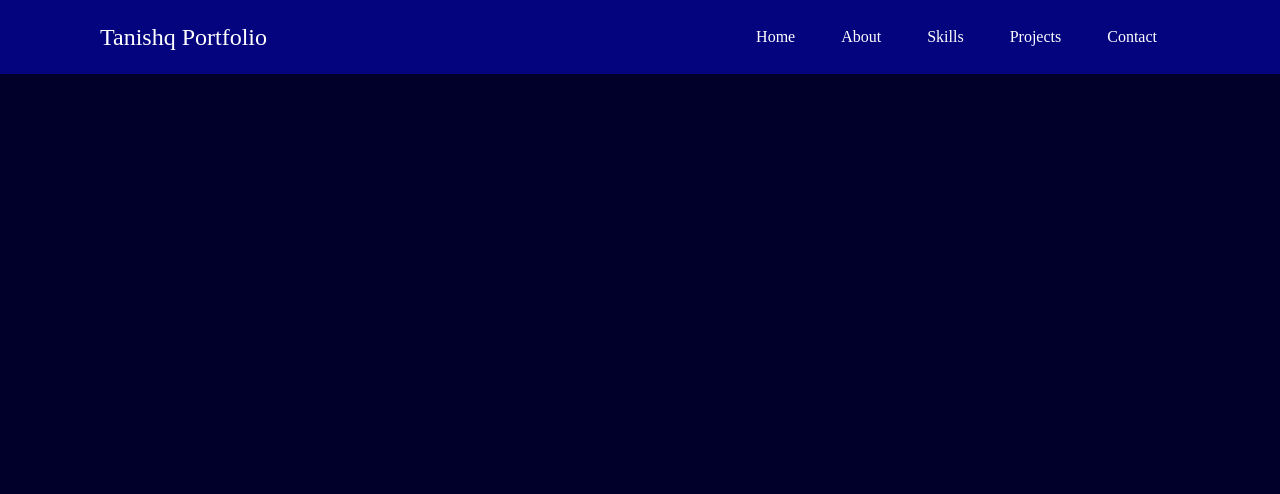
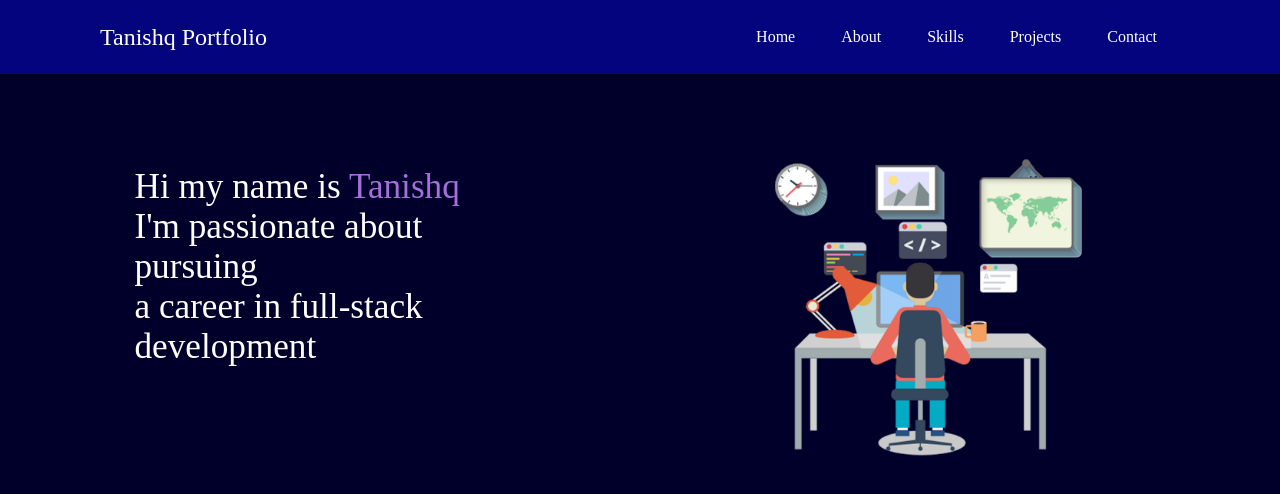
Before and after one commit to Tanishquppal220/Portfolio_website, a plain HTML site: page index.html in a window 1280 px wide. Drawn offline with Linux system fonts and the light colour scheme.

Commit message:
made left and right section and added styling

```diff
--- a/index.html
+++ b/index.html
@@ -5,6 +5,7 @@
     <meta name="viewport" content="width=device-width, initial-scale=1.0">
     <title>Tanishq's Portfolio Website</title>
     <style>
+        /* Universal styls */
         *{
             margin: 0;
             padding: 0;
@@ -13,6 +14,8 @@
             background-color: rgb(0, 0, 43);
             color: white;
         }
+
+        /* style.css */
         nav{
             display: flex;
             justify-content: space-between;
@@ -31,7 +34,26 @@
         .left{
             font-size: 1.5rem;
         }
-
+        .first{
+            display: flex;
+            justify-content: space-around;
+            margin: 80px 0px;
+        }
+        .first>div{
+            width: 30%;
+            /* background-color: red; */
+        }
+        .leftsection{
+            font-size: 2.2rem;
+            padding: 13px;
+        }
+        .rightsection img{
+            width: 80%;
+        }
+        /* Utillity styles */
+        .purple{
+            color: rgb(166, 112, 218);
+        }
     </style>
 </head>
 <body>
@@ -49,9 +71,15 @@
         </nav>
     </header>
     <main>
-        <section>
-            <div class="leftsection"></div>
-            <div class="rightsection"></div>
+        <section class="first">
+            <div class="leftsection">
+                Hi my name is <span class="purple">Tanishq</span>
+                <div>I'm passionate about pursuing </div>
+                <div>a career in full-stack development</div>
+            </div>
+            <div class="rightsection">
+                <img src="rbg.png" alt="">
+            </div>
         </section>
     </main>
 </body>
```
Also changed, not shown: rbg.png (added).
